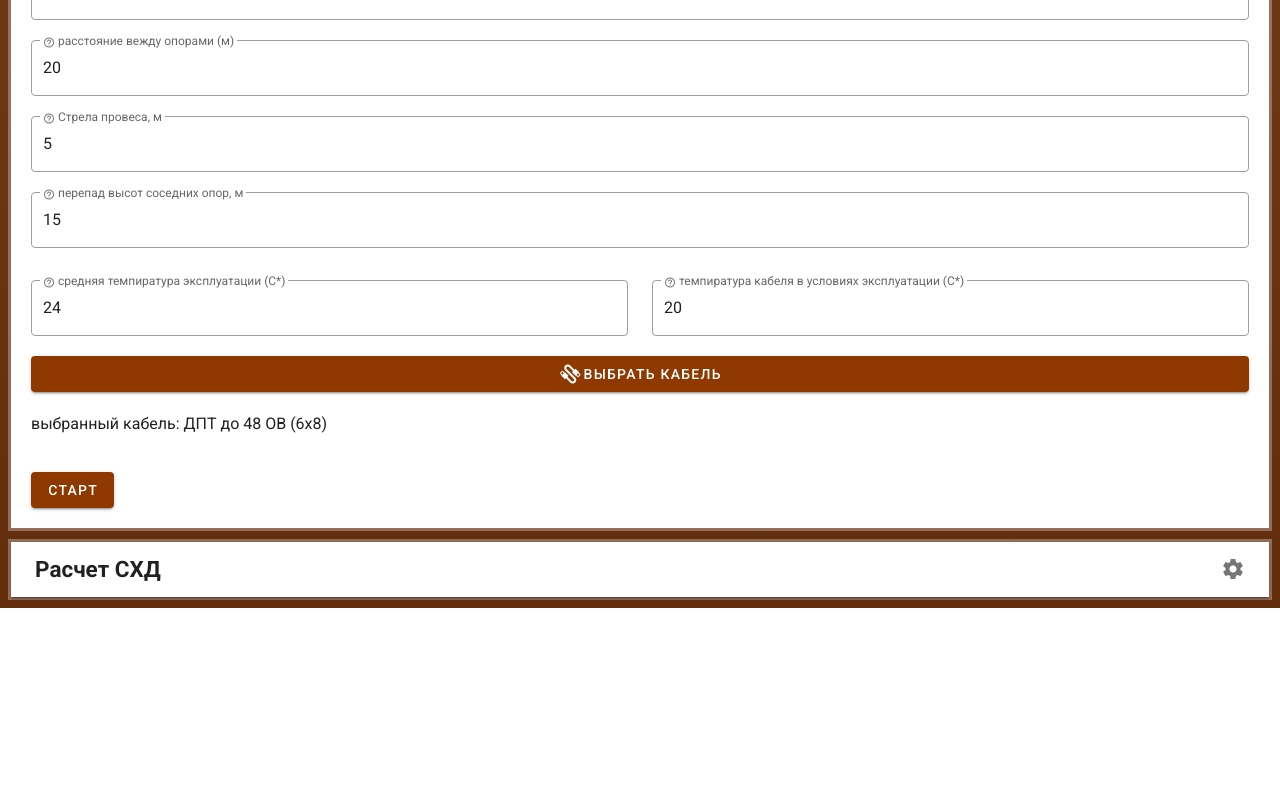
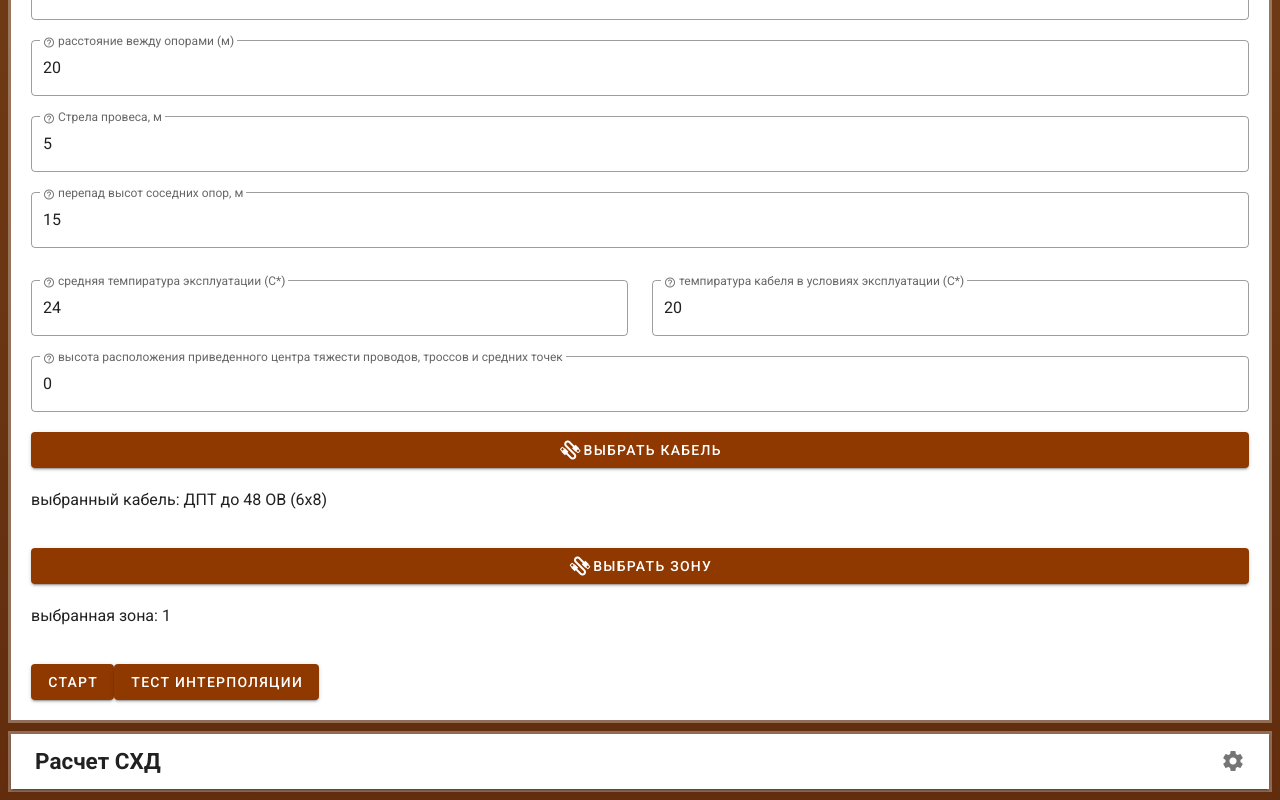
Before and after one commit to Axm749/SHD_Vue, a Vue app: page / in a window 1280 px wide. Shown: the part 1953-2753 px from the top of the page. Before the commit the page ends 2561 px from the top, so only its background shows below. Built offline with nearby package versions, Linux system fonts and the light colour scheme.

Commit message:
интерполяция в процессе

```diff
--- a/src/components/ui/commonUi/tooltip.vue
+++ b/src/components/ui/commonUi/tooltip.vue
@@ -3,8 +3,8 @@
 
       <v-tooltip
         left
-        max-width="350px"
-        min-width="80%"
+        max-width="80%"
+        min-width="50%"
       >
         <template v-slot:activator="{ on }">
           <p>
@@ -16,6 +16,7 @@
         </template>
 
 
+        <!-- библиотека изображений -->
         <div>
 
           <v-img v-if="imageUrl=='autumnBg'" src="./images/autumnBg.jpg" />
--- a/src/components/ui/forVls/climateTable.vue
+++ b/src/components/ui/forVls/climateTable.vue
@@ -1 +1,92 @@
 <!-- элемент для выбора климатической зоны -->
+<!-- элемент для внесения сюда всех таблиц для выбора параметров кабеля -->
+<template>
+    <div>
+		<v-card>
+			<v-card-title primary-title>
+				title
+			</v-card-title>
+
+			<v-data-table
+				headers="headers"
+				items="data"
+				hide-actions
+				item-key="Field"
+				loading="true"
+			>
+
+			</v-data-table>
+
+		</v-card>
+
+    </div>
+</template>
+
+<script>
+// import cableTable from './cableTable.vue';
+
+export default {
+    name: "tableSpace",
+    // components: {
+    //     cableTable,
+    // },
+    data: () => ({
+        // в этом модуле будет храниться вся база данных марок кабелей
+
+        started: false, //Параметр, отвечающий за вывод результатов работы программы при нажатии "Старт"
+        analog: false, //Параметр, отвечающий за вывод результатов работы программы при аналоговом расчёте
+        rule: [(value) => !!value || "Необходимо заполнить это поле."], //Правила для текстовых полей
+        accept: false,
+        search: "",
+
+        // что выбрано пользователем
+        selected: [],
+
+        // база данных климатических зон
+		headers:[
+
+		],
+		data: [
+			{
+				Field: '1',
+				d: 10,
+			},
+			{
+				Field: '2',
+				d: 15,
+			},
+			{
+				Field: '3',
+				d: 20,
+			},
+			{
+				Field: '4',
+				d: 25,
+			},
+			{
+				Field: '5',
+				d: 30,
+			},
+			{
+				Field: '6',
+				d: 35,
+			},
+			{
+				Field: '7',
+				d: 40,
+			},
+			{
+				Field: 'SPECIAL',
+				d: 50,
+			},
+		]
+
+
+
+
+    }),
+    methods: {
+
+    },
+    };
+</script>
--- a/src/components/vls.vue
+++ b/src/components/vls.vue
@@ -139,6 +139,27 @@
       </v-row>
 
 
+      <v-text-field
+        class="mt-5"
+        flat
+        type="number"
+        required
+        outlined
+        clearable
+        :rules="rule"
+        hide-details="auto"
+        v-model.number="height"
+      >
+        <template v-slot:label>
+            <toolbarInfo
+                title="высота расположения приведенного центра тяжести проводов, троссов и средних точек"
+                imageUrl=''
+                desc = "высота расположения приведенного центра тяжести проводов, троссов и средних точек"
+            />
+        </template>
+      </v-text-field>
+
+
 
 
 
@@ -172,12 +193,75 @@
       </v-dialog>
 
 
+      <!-- выбор высоты кабеля
+      <v-dialog
+          v-model="chooseZone"
+          transition="dialog-bottom-transition"
+          width="80%"
+          :scrollable="false"
+          aria-hidden="true"
+        >
+        <template v-slot:activator="{ props3 }">
+            <p class="mt-5">выбранная высота: {{ chosenZone }}</p>
+            <v-btn
+              class="mt-5"
+              width="100%"
+              color="primary"
+              v-bind="props3"
+              @click="chooseZone = true"
+              ><v-icon>mdi-cable-data</v-icon>
+              выбрать зону
+            </v-btn>
+
+          </template>
+
+        <tableSpace type="zone"/>
+
+      </v-dialog> -->
+
+
+      <!-- выбор районов гололеда -->
+      <v-dialog
+          v-model="chooseZone"
+          transition="dialog-bottom-transition"
+          width="80%"
+          :scrollable="false"
+          aria-hidden="true"
+        >
+        <template v-slot:activator="{ props3 }">
+            <p class="mt-5">выбранная зона: {{ chosenZone }}</p>
+            <!-- здесь можно сделать сам вывод выбранных значений -->
+            <v-btn
+              class="mt-5"
+              width="100%"
+              color="primary"
+              v-bind="props3"
+              @click="chooseZone = true"
+              ><v-icon>mdi-cable-data</v-icon>
+              выбрать зону
+            </v-btn>
+
+          </template>
+
+        <climateTable/>
+
+      </v-dialog>
+
+
       <!-- старт -->
       <v-btn
         @click="start"
         color="primary"
         class="mt-5"
       >Старт</v-btn>
+
+
+
+      <v-btn
+        @click="interpolate(height)"
+        color="primary"
+        class="mt-5"
+      >тест интерполяции</v-btn>
     </v-card>
 
 
@@ -213,12 +297,14 @@
 import headerTab from './ui/commonUi/header.vue';
 import tableSpace from './ui/forVls/tableSpace.vue';
 import toolbarInfo from './ui/commonUi/tooltip.vue';
+import climateTable from './ui/forVls/climateTable.vue';
 
 export default {
   name: "vls_vue",
   components: {
     headerTab,
     tableSpace,
+    climateTable,
     toolbarInfo
   },
   data() {
@@ -229,6 +315,9 @@ export default {
 
       chooseCable: false,
       chosenCable: 'ДПТ до 48 ОВ (6х8)',
+
+      chooseZone: false,
+      chosenZone: "1",
 
       componentInfo:
       {
@@ -256,6 +345,8 @@ export default {
 
       decimalsRounding: 2, // число знаков после запятой при округлении. Где-то может расширяться или снижаться
 
+
+      height: 0,
 
 
       // а вот отсюда уже нужные для вычисления переменные
@@ -292,6 +383,29 @@ export default {
       K_d: 1,     // Коэффициент изменение толщины стенки гололеда в зависимости от диаметра провода (троса)
 
 
+      heightTable: [
+        {
+          height: 25,
+          K_i: 1,
+          d: 10,
+          K_d: 1,
+        },
+        {
+          height: 30,
+          K_i: 1.4,
+          d: 20,
+          K_d: 0.9,
+        },
+        {
+          height: 50,
+          K_i: 1.6,
+          d: 30,
+          K_d: 0.8,
+        },
+      ],
+
+
+
   // Из таблицы района гололеда         (за предустановленные взял 1 район)
       C: 10,       // толщина стенки гололеда (мм)
 
@@ -315,6 +429,65 @@ export default {
     };
   },
   methods: {
+
+    interpolate(value){
+      var interpolatedResult = 1
+
+      // минимальное значение высоты
+      var minValueX = this.heightTable[0].height
+      console.log('минимальное значение', minValueX, 'м')
+
+      var minValueK_d = this.heightTable[0].K_d
+      console.log('минимальное K_d', minValueK_d, 'м')
+
+      // максимальное значение высоты
+      var maxValueX = this.heightTable[
+        this.heightTable.length - 1
+      ].height
+      console.log('максимальное значение', maxValueX, 'м')
+
+      var maxValueK_d = this.heightTable[
+        this.heightTable.length - 1
+      ].K_d
+      console.log('максимальное K_d', maxValueK_d, 'м')
+
+
+
+
+      console.log('введено', value, 'м')
+      if (value < minValueX){
+        console.error('введено меньше минимального', value, '<', minValueX, 'м')
+        console.error('точность будет ниже')
+
+        console.error('Я могу и запретить вычисления при таком случае')
+        console.error('ппц, всё плохо')
+
+        this.K_d = this.interpolateFormula(value, 0, minValueX, 0, minValueK_d)
+        console.log('ответ: K_d =', this.K_d)
+      }
+      if (value > maxValueX){
+        console.error('введено больше максимального', value, '>', maxValueX, 'м')
+        console.error('точность будет ниже')
+
+        console.error('Я могу и запретить вычисления при таком случае')
+        console.error('ппц, всё плохо')
+
+
+      }
+
+
+
+
+
+
+      console.log(interpolatedResult)
+    },
+
+    interpolateFormula(value, x1, x2, y1, y2){
+      // x1, x2 - значения по оси Х
+      // y1, y2 - значения по оси У
+      return (y1 + (value-x1)* ((y2-y1)/(x2-x1))).toFixed(this.decimalsRounding)
+    },
 
 
     //Старт
@@ -341,7 +514,7 @@ export default {
 
     // Вес кабеля
     task_2_1(){
-      this.W_kab = (this.m * this.g / 1000).toFixed(this.decimalsRounding)
+      this.W_kab = parseFloat(this.m * this.g / 1000).toFixed(this.decimalsRounding)
       console.log('2.1 вес кабеля, Н/м', this.W_kab)
     },
 
@@ -402,9 +575,21 @@ export default {
 
     // Вес кабеля при воздействии максимального гололеда
     task_2_7(){
-      this.W_g = this.W_kab + this.Ro_L * this.g * 3.14159 * this.K_i * this.K_d * this.C * (this.d + this.C)
-      console.log('2.7 проверка', this.Ro_L * this.g * 3.14159 * this.K_i * this.K_d * this.C * (this.d + this.C))
-      console.log('2.7 проверка', this.W_kab)
+      this.W_g = parseFloat(
+        parseFloat(this.W_kab) +
+        parseFloat(this.Ro_L * this.g * Math.PI * this.K_i * this.K_d * this.C * (this.d + this.C))
+        ).toFixed(this.decimalsRounding)
+      // console.log('2.7 проверка', parseFloat(this.W_kab))
+      // console.log('2.7 проверка', this.Ro_L)
+      // console.log('2.7 проверка', this.g)
+      // console.log('2.7 проверка', Math.PI)
+      // console.log('2.7 проверка', this.K_i)
+      // console.log('2.7 проверка', this.K_d)
+      // console.log('2.7 проверка', this.C)
+      // console.log('2.7 проверка', this.d)
+      // console.log('2.7 проверка', parseFloat(this.d + this.C))
+      // console.log('2.7 проверка', parseFloat(this.Ro_L * this.g * Math.PI * this.K_i * this.K_d * this.C * (this.d + this.C)).toFixed(this.decimalsRounding))
+
       console.log('2.7 Вес кабеля при воздействии максимального гололеда, кг', this.W_g)
     },
 
```
